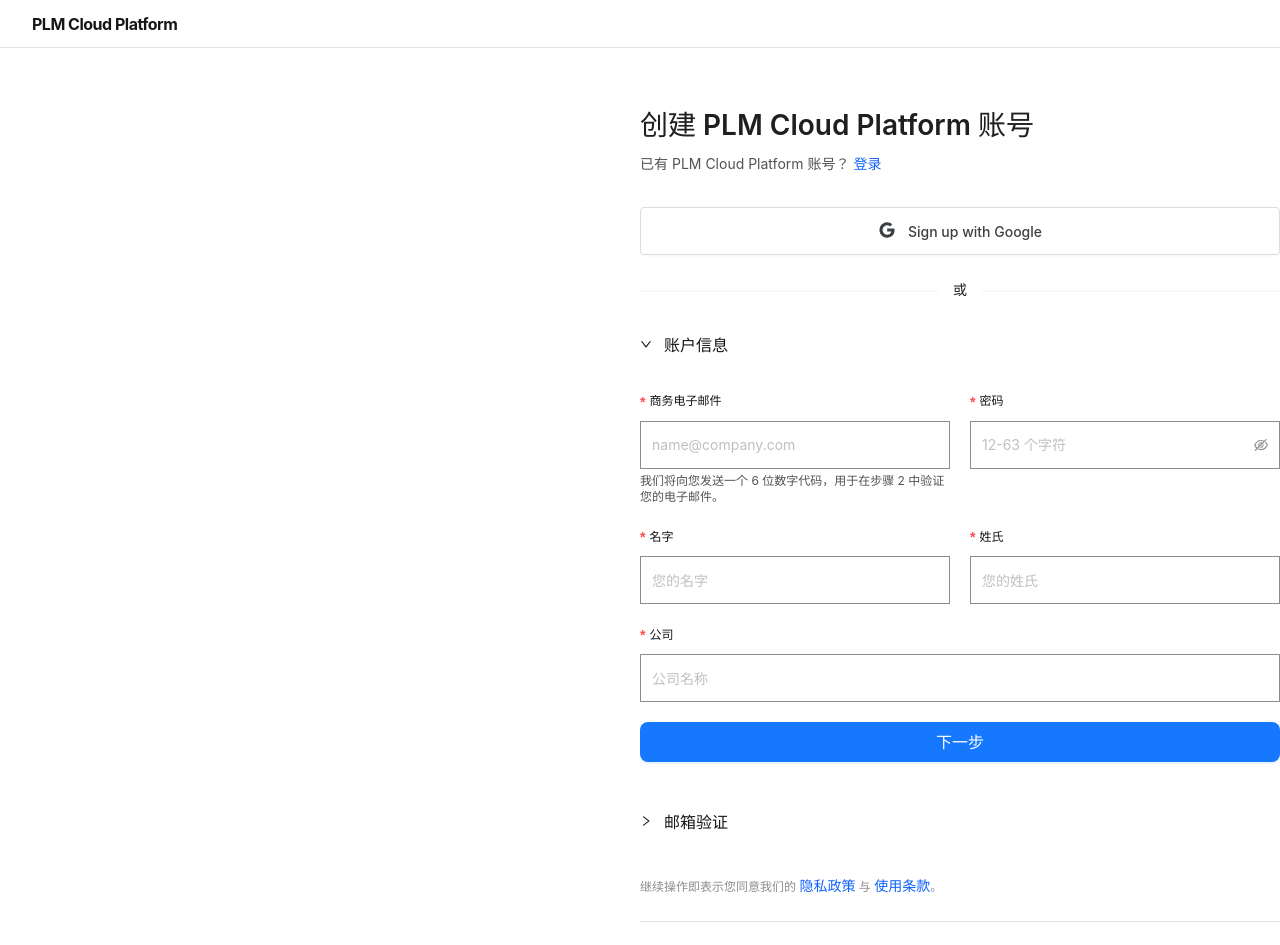
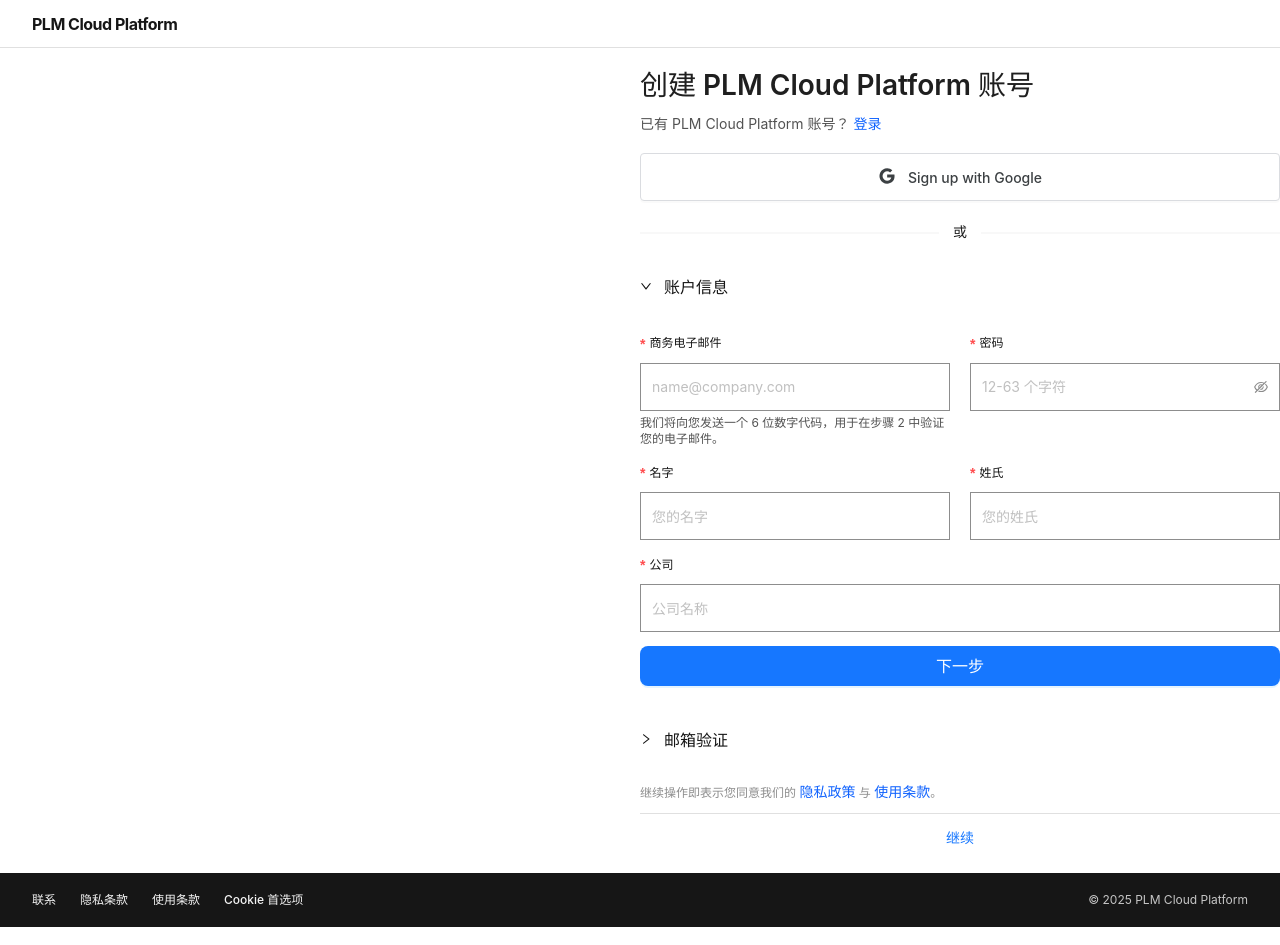
Before and after one commit to Altair288/plm-cloud-frontend, a React (Vite) app: page /register in a window 1280 px wide. Shown: the top 945 px of the page. Built offline with nearby package versions, Linux system fonts and the light colour scheme.

Commit message:
feat: Adjust the registration page layout by reducing inner padding and margins to accommodate varying screen heights.

```diff
--- a/src/pages/Register/register.css
+++ b/src/pages/Register/register.css
@@ -102,7 +102,7 @@
   align-items: flex-start;
   justify-content: center;
   overflow-y: auto;
-  padding: 60px 0px 40px;
+  padding: 48px 0 32px; /* 缩减垂直内边距，减少1080p高度溢出 */
   position: relative;
   z-index: 2;
   min-width: 0;
@@ -125,7 +125,7 @@
 }
 
 .form-header {
-  margin-bottom: 32px;
+  margin-bottom: 24px; /* 收紧 */
 }
 
 .form-title {
@@ -152,7 +152,7 @@
 
 /* Google 登录按钮 */
 .google-signin {
-  margin-bottom: 24px;
+  margin-bottom: 20px;
 }
 
 .google-btn {
@@ -182,20 +182,20 @@
 
 /* 分割线 */
 .form-divider {
-  margin: 24px 0;
+  margin: 0px 0px;
   color: #8d8d8d;
   font-size: 12px;
 }
 
 /* Collapse 折叠面板样式 */
 .form-collapse {
-  margin-bottom: 24px;
+  margin-bottom: 16px;
 }
 
 .form-collapse .ant-collapse-item {
   border: none;
   background: #fff;
-  margin-bottom: 16px;
+  margin-bottom: 12px;
 }
 
 .form-collapse .ant-collapse-header {
@@ -292,7 +292,7 @@
 }
 .password-rules-panel {
   position: absolute;
-  top: 70px;
+  top: 60px; /* 轻微上移以适应压缩后布局 */
   background: #2e2e2e;
   color: #fff;
   padding: 16px 20px 14px;
@@ -367,7 +367,7 @@
 
 /* 表单项 */
 .register-form .ant-form-item {
-  margin-bottom: 20px;
+  margin-bottom: 16px;
 }
 
 /* 两列布局 */
@@ -407,7 +407,7 @@
 
 /* 表单底部 */
 .form-footer {
-  margin-bottom: 24px;
+  margin-bottom: 16px;
 }
 
 .footer-text {
@@ -428,7 +428,7 @@
 /* 底部操作 */
 .bottom-actions {
   text-align: center;
-  padding-top: 16px;
+  padding-top: 12px;
   border-top: 1px solid #e0e0e0;
 }
 
@@ -502,6 +502,16 @@
 }
 
 /* ========== 响应式设计 ========== */
+@media (max-height: 1080px) {
+  .register-right-section { padding: 20px 0 20px; }
+  .form-header { margin-bottom: 18px; }
+  .password-rules-panel { top: 56px; }
+  .register-form .ant-form-item { margin-bottom: 14px; }
+  .form-collapse { margin-bottom: 12px; }
+  .form-collapse .ant-collapse-item { margin-bottom: 10px; }
+  .form-footer { margin-bottom: 10px; }
+  .bottom-actions { padding-top: 8px; }
+}
 @media (max-width: 991px) {
   .register-right-section {
     flex: 1;
```
